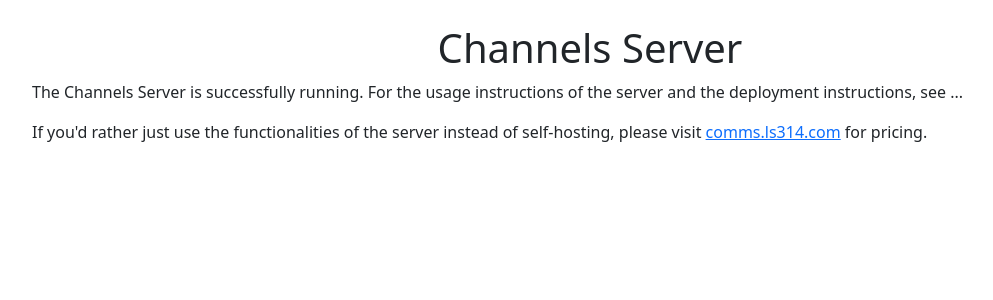
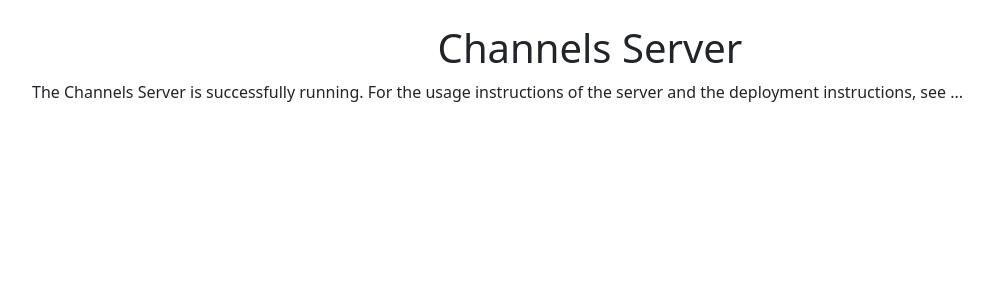
Before and after one commit to ls2716/CommunicationServer, a Django app: page / in a window 1280 px wide. Shown: the top 300 px of the page, without its empty margins (50-1043 px from the left). Run offline with Django 5.2, Linux system fonts and the light colour scheme; parts of the project's set-up code (start-up, migrations or seed data) failed here and were passed over.

Commit message:
Updated readme and index

```diff
--- a/channels_server/main/templates/main/index.html
+++ b/channels_server/main/templates/main/index.html
@@ -12,7 +12,7 @@
     <div class="container mt-4">
       <h1 class="text-center">Channels Server</h1>
       <p>The Channels Server is successfully running. For the  usage instructions of the server and the deployment instructions, see ...</p>
-      <p>If you'd rather just use the functionalities of the server instead of self-hosting, please visit <a href="https://comms.ls314.com">comms.ls314.com</a> for pricing.</p>
+
     </div>
 
   </body>
```
Also changed, not shown: README.md.
